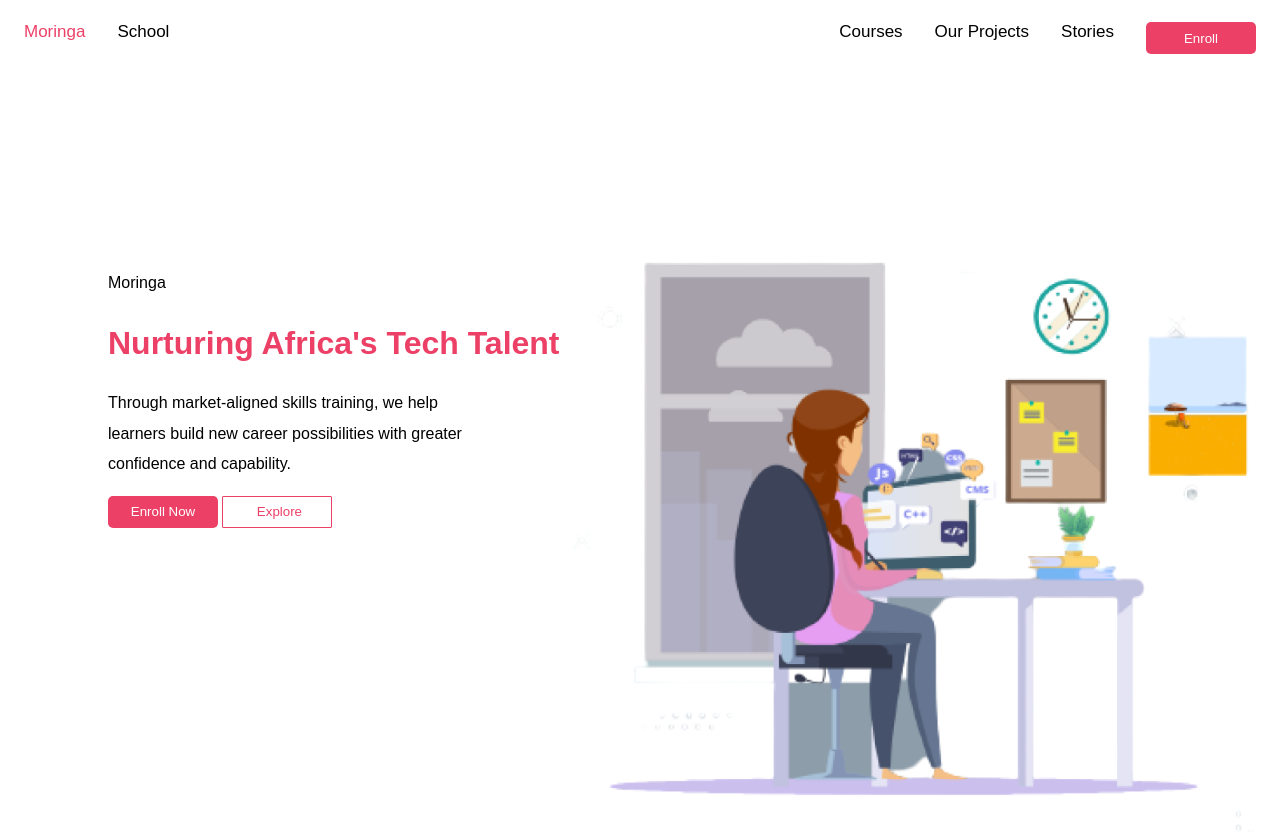
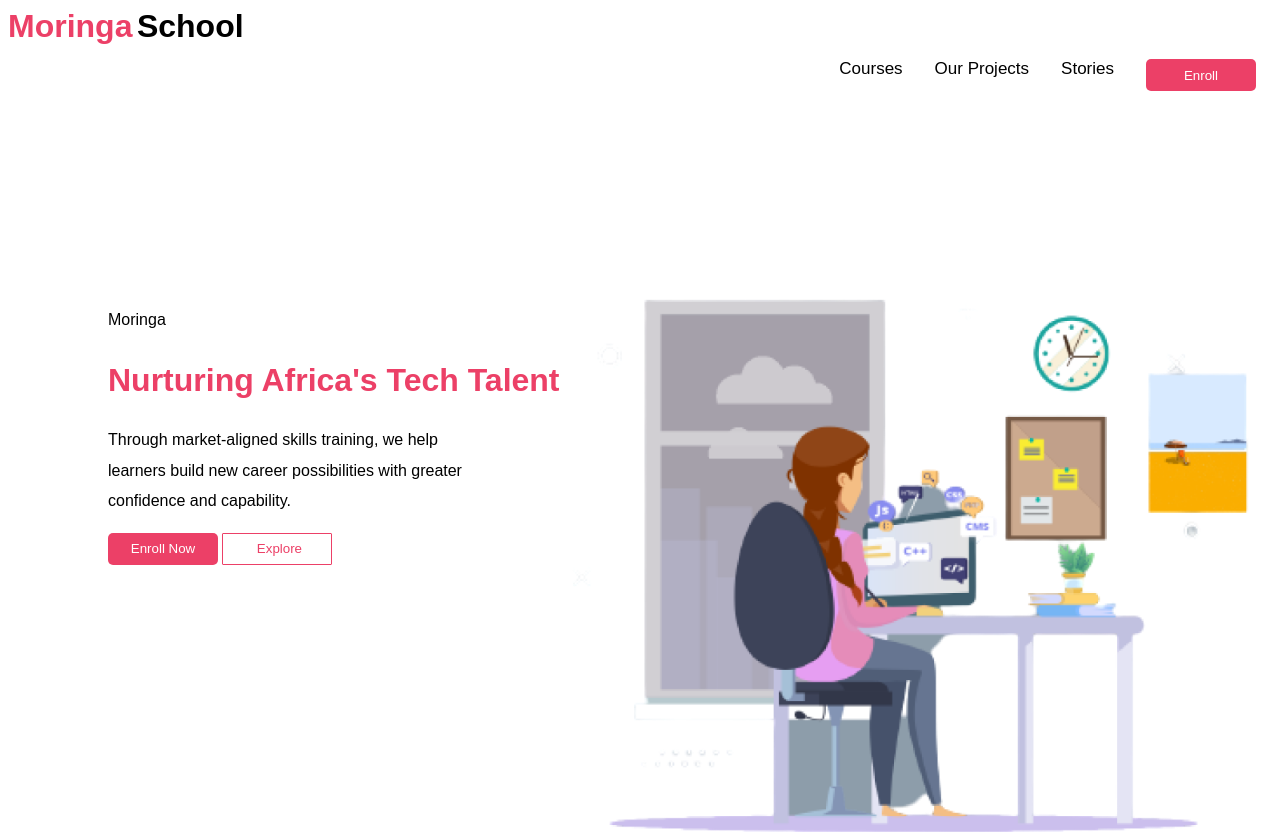
Before and after one commit to carlagesa/Moringa-IP-28th-April, a plain HTML site: page index.html in a window 1280 px wide. Shown: the top 832 px of the page. Drawn offline with Linux system fonts and the light colour scheme.

Commit message:
Added comments in HTML file

```diff
--- a/Assets/css/style.css
+++ b/Assets/css/style.css
@@ -3,7 +3,19 @@ body{
     font-size: medium;
 
 }
-
+/*This is the text logo at the top of the left corner*/
+.spanlogo{
+    font-family: 'Nunito', sans-serif;
+    font-weight: bold;
+    color: #EC4067;
+    font-size: xx-large;
+}
+.spanlogoblack{
+    color: black;
+    font-weight: bold;
+    font-size: xx-large;
+    font-family: 'Nunito', sans-serif;
+}
 
 /* Add a black background color to the top navigation */
 .topnav {
@@ -262,4 +274,4 @@ body{
         display: inline;
 
      }
-     /*END OF CSS*/
+     /*END OF CSS THANKS FOR FOLLOWING ALLONG */
--- a/index.html
+++ b/index.html
@@ -8,14 +8,20 @@
     <title>Moringa School</title>
 </head>
 <body>
+    <!--Start of Navigation bar-->
+    <header>
+        <span class="spanlogo">Moringa</span> <span class="spanlogoblack">School</span>
         <div class="topnav">
-        <a href="" style="float: left; color: #EC4067 ;">Moringa </a>
-        <a href=""  style="float: left;"> School</a>
+
             <a href=""> <button class="button2">Enroll</button></a>
             <a href="">Stories</a>
             <a href="">Our Projects</a>
             <a href="">Courses</a>
           </div>
+    </header>
+    <!--End of Navigation bar-->
+
+    <!--Start of Left side text-->
 
       <div class="wholetopleft">
         <p>
@@ -36,16 +42,22 @@
 
             <button class="button1">Explore</button>
       </div>
+      <!--End of Left side Text-->
 
+
+      <!--Start of First Right Side image-->
       <div class="rightimg">
         <img src="Assets/images/image1.png" alt="" class="img1">
       </div>
+      <!--End or First Right Side image-->
 
+      <!--Start of Fisrt Left Side image-->
   <div class="img2">
     <img src="Assets/images/image2.png" alt="" class="rightpic">
   </div>
+        <!--End of Fisrt Left Side image-->
 
-
+       <!--Start of Fisrt Right Side text-->
       <div class="righttext">
         <h2>Orientation day</h2>
         <p>Lorem ipsum dolor sit amet, consectetur <br> adispiscing elit. Mam est purus,
@@ -55,13 +67,19 @@
         <button class="button2">See album</button>
 
       </div>
+
+      <!--End of Fisrt Right Side text-->
+
+      <!--Beginning of Story Time Text-->
       <div class="storytime">
 
         <h3 class="strbrgnd" style="font-size:x-large;">Stories</h3>
          <p class="forcing">So many stories!</p>
+      </div>
+      <!--End of Story Time Text-->
 
-      </div>
 
+      <!--Start of Left Side Text-->
       <div class="leftsection2">
           <h2>Board meeting</h2>
           <p>Lorem ipsum dolor sit amet, consectetur <br> adispiscing elit. Mam est purus,
@@ -71,14 +89,23 @@
         <button class="button3">Read out stories</button>
 
       </div>
+      <!--End of Left Side Text-->
+
+
+      <!--Start of Right Side Image-->
       <div class="rightsectiontwo">
           <img src="Assets/images/image3.png" alt="" height="420px">
       </div>
+      <!--Start of Right Side Image-->
 
+
+      <!--Start of Left Side Image-->
       <div class="leftsection3">
           <img src="Assets/images/image4.png" alt="" height="420px">
       </div>
+      <!--Start of Left Side Image-->
 
+    <!--Start of Right Side Image-->
       <div class="righttext3">
           <h2>Graduation Party</h2>
           <p>Lorem ipsum dolor sit amet, consectetur <br> adispiscing elit. Mam est purus,
@@ -87,7 +114,9 @@
         <button class="button2">See Album</button>
 
       </div>
+      <!--Start of Right Side Image-->
 
+     <!--Beginning of Technical Mentor Section-->
       <div class="mentors">
 
         <h2 class="tminfoclr">Technical Mentors</h2>
@@ -96,7 +125,7 @@
       </div>
 
       <div class="TMS">
-
+     <!--Start of Technical Mentor Selfies-->
           <div class="TMSPICS">
               <img src="Assets/images/image5.png" alt="" width="300px">
               <img src="Assets/images/image6.png" alt="" width="300px">
@@ -104,14 +133,18 @@
               <img src="Assets/images/image8.png" alt="" width="300px">
           </div>
         </div>
-      <div >
+    <!--End of Technical Mentor Selfies-->
+
+    <!--Start of Technical Mentor Names-->
+      <div>
         <p class="tmnames">Rose Oketch</p>
         <p class="tmnames">Albert Byrone</p>
         <p class="tmnames">Raphael Katana</p>
         <p class="tmnames">Christine Karimi</p>
+      </div>
+    <!--Start of Technical Mentor Names-->
 
-        </div>
-
+<!--Start of Technical Mentor Path-->
 <div class="TMPATH">
     <b><p>Web Development</p></b>
 </div>
@@ -124,7 +157,9 @@
 <div class="TMPATH">
     <b><p>Android Development</p></b>
 </div>
+<!--Start of Technical Mentor Path-->
 
+<!--Start of Technical Mentor Info-->
 <div class="TMINFOEXTRA">
     <p>Lorem ipsum dolor sit amedgt, <br>consectetur adipiscing elit Nm est <br>
         purus, consectetur sit amet odio sed,<br> umcorper aliquet tortor</p>
@@ -141,15 +176,20 @@
         <p>Lorem ipsum dolor sit amedgt, <br>consectetur adipiscing elit Nm est <br>
             purus, consectetur sit amet odio sed,<br> umcorper aliquet tortor</p>
     </div>
+<!--End  of Technical Mentor Info-->
 
-
+    <!--Start of Ask A Question Buttons-->
         <button class="quizbtn">Ask A Question</button>
         <button class="quizbtn">Ask A Question</button>
         <button class="quizbtn">Ask A Question</button>
         <button class="quizbtn">Ask A Question</button>
+    <!--Start of Ask A Question Buttons-->
 
+    <!--End of Technical Mentor Section-->
 
+    <!--Beginning of Bike Section-->
 
+<!--Start of Whole Left Section-->
         <div class="leftsection3">
 
             <p class="forcing4">It's hopefully, a good one.</p>
@@ -164,17 +204,22 @@
         </P>
         <button class="button2">Learn More</button>
         </div>
+<!--End of Whole Left Section-->
 
+<!--Start of Whole Right Section-->
         <div class="rightsection3">
             <img src="Assets/images/image9.png" alt="" height="400px">
         </div>
-
+<!--Start of Whole Right Section-->
 
         <div class="surerity">
             <h2 style="color: #EC4067;">Still not sure?</h2>
             <p>Go ahead and
                 <button class="button2">Enroll</button> or <em style="color: #EC4067;"> <a href=""> contact us</a></em>
             </p>
+
+
+   <!--End of Bike Section-->
             <footer class="footer">
                 <p class="designers">Designed with ❤️ by J&R.</p>
 
```
Lines whose indentation alone changed are shown as unchanged.
